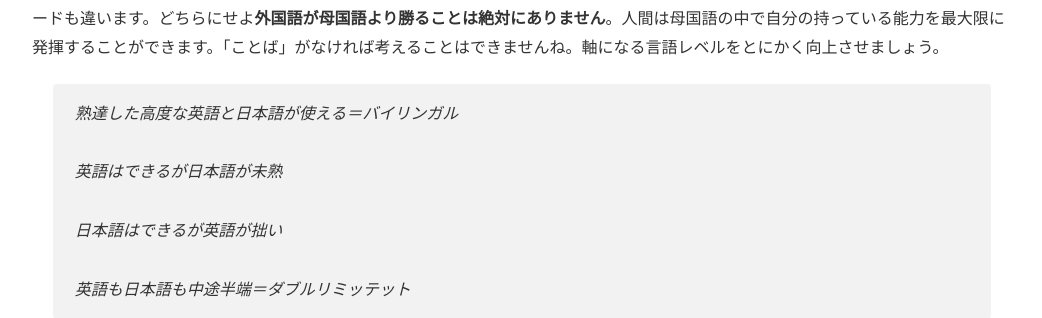
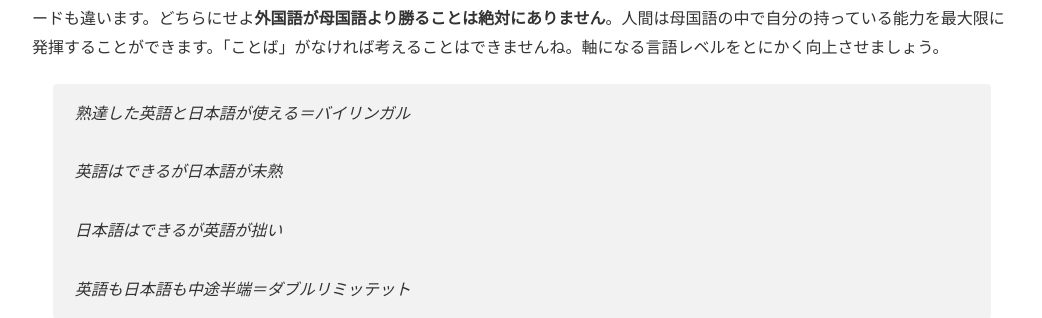
Before and after one commit to phocean/akispace, a Jekyll site: the page built from lessons.md, in a window 1280 px wide and 900 px high, scrolled down 2205 px. Shown: the part 156-474 px from the top of the window, without its empty margins (118-1160 px from the left). Built offline with Jekyll 4.4.1, drawn with Linux system fonts in a browser that asks for light colours.

Commit message:
Update lessons.md

```diff
--- a/lessons.md
+++ b/lessons.md
@@ -42,7 +42,7 @@ description: オンライン英語家庭教師　小学生から大学生まで
 
 このような高い英語力をつけるためには、やはり母国語（日本語）がしっかりしていなければなりません。**母国語が論理的思考力、あるいはまた情緒力や想像力へとつながります**。日本語での説明力や読解力がなければ、当然ですが英語での説明力や読解力はついてきません。また、母国語が不十分な状態で英語に多くの時間を費やしてしまうと、どちらの言語もマスターすることができず物事を深く考えられなくなってしまうこと（Double Limited）もよく知られています。うまくできる子もいれば、得意でない子もおり、一人一人学ぶスピードも違います。どちらにせよ**外国語が母国語より勝ることは絶対にありません**。人間は母国語の中で自分の持っている能力を最大限に発揮することができます。「ことば」がなければ考えることはできませんね。軸になる言語レベルをとにかく向上させましょう。
 
->熟達した高度な英語と日本語が使える＝バイリンガル
+>熟達した英語と日本語が使える＝バイリンガル
 >
 >英語はできるが日本語が未熟
 >
```
